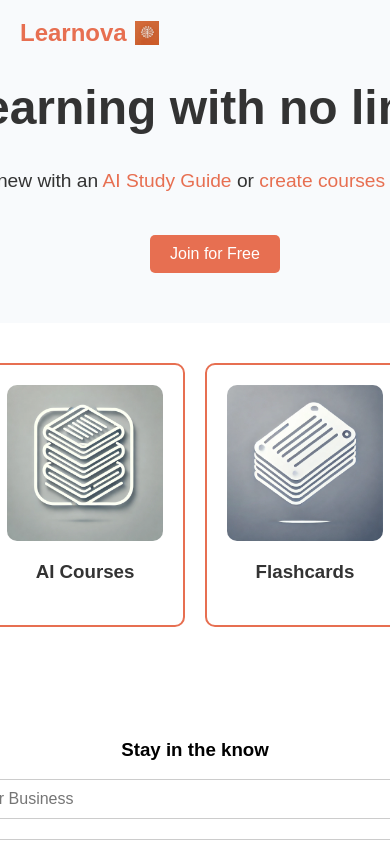
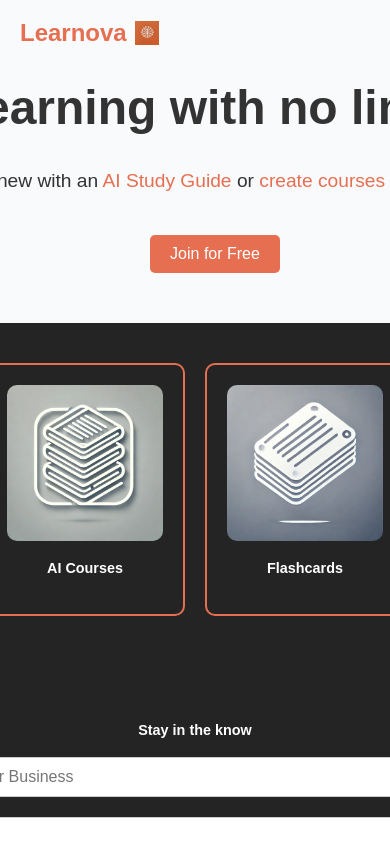
Before and after one commit to Zdrown/LearnovaComingSoon, a React (Vite) app: page / in a window 390 px wide. Shown: the top 844 px of the page. Built offline with nearby package versions, Linux system fonts and the light colour scheme.

Commit message:
Initial commit with updated theme (dark)

```diff
--- a/index.html
+++ b/index.html
@@ -9,11 +9,11 @@
     <meta name="description" content="Learnova is launching soon! Sign up to stay informed and be part of the future of learning." />
     <meta property="og:title" content="Learnova - Coming Soon" />
     <meta property="og:description" content="Learnova is launching soon! Sign up to stay informed and be part of the future of learning." />
-    <meta property="og:image" content="/path/to/preview-image.png" /> <!-- Replace with the path to your image -->
-    <meta property="og:url" content="https://your-domain.com" /> <!-- Replace with your domain -->
+    <meta property="og:image" content="/preview-image.png" /> <!-- Adjusted to the public folder path -->
+    <meta property="og:url" content="https://learnova.ai" /> <!-- Updated with your domain -->
 
     <!-- Favicon -->
-    <link rel="icon" type="image/png" href="/path/to/favicon.png" /> <!-- Replace with your favicon path -->
+    <link rel="icon" type="image/png" href="/favicon.png" /> <!-- Adjusted to the public folder path -->
 
     <!-- Theme Color for Mobile Browsers -->
     <meta name="theme-color" content="#007BFF" />
--- a/src/App.jsx
+++ b/src/App.jsx
@@ -43,12 +43,11 @@ function ComingSoon() {
         top: '0',
         left: '0'
       }}>
-        <h1 style={{ fontSize: '1.5em', fontWeight: 'bold', margin: '0', color: '#E76F51' }}>Learnova</h1>
+        <h1 className="header-logo" style={{ fontSize: '1.5em', fontWeight: 'bold', margin: '0', color: '#E76F51' }}>Learnova</h1>
         <img src="/learnovaicon.png" alt="icon" style={{ width: '24px', height: '24px', marginLeft: '8px' }} />
       </div>
-
       {/* Hero Section */}
-      <div style={{
+      <div className="hero-section" style={{
         padding: '50px 20px',
         backgroundColor: '#F8FAFC',
         textAlign: 'center',
@@ -58,7 +57,7 @@ function ComingSoon() {
         <p style={{ fontSize: '1.2em', marginTop: '10px' }}>
           Learn something new with an <span style={{ color: '#E76F51' }}>AI Study Guide</span> or <span style={{ color: '#E76F51' }}>create courses</span> for yourself and others
         </p>
-        <button style={{
+        <button className="button" style={{
           marginTop: '20px',
           padding: '10px 20px',
           fontSize: '1em',
@@ -88,7 +87,7 @@ function ComingSoon() {
           { title: 'Flashcards', imgSrc: '/flashcards.webp' },
           { title: 'Quizzes', imgSrc: '/quizzes.webp' }
         ].map((card, index) => (
-          <div key={index} style={{
+          <div key={index} className="informational-card" style={{
             padding: '20px',
             borderRadius: '10px',
             textAlign: 'center',
@@ -97,14 +96,14 @@ function ComingSoon() {
             boxSizing: 'border-box',
           }}>
             <img src={card.imgSrc} alt={card.title} style={{ width: '100%', borderRadius: '10px' }} />
-            <h3 style={{ color: '#333', marginTop: '10px' }}>{card.title}</h3>
+            <h3 style={{ color: '#ffff', marginTop: '10px' }}>{card.title}</h3>
           </div>
         ))}
       </div>
 
       {/* Form Section */}
-      <div style={{ maxWidth: '600px', margin: '20px auto', padding: '30px' }}>
-        <h3 style={{ color: '#000', fontWeight: 'bold', marginBottom: '10px', textAlign: 'center', marginBottom: '15px' }}>
+      <div className="form-section" style={{ maxWidth: '600px', margin: '20px auto', padding: '30px' }}>
+        <h3 style={{ color: '#ffff', fontWeight: 'bold', marginBottom: '10px', textAlign: 'center' , marginBottom: '15px'}}>
           Stay in the know
         </h3>
         <form onSubmit={handleSubmit} style={{ display: 'flex', flexDirection: 'column', gap: '20px' }}>
@@ -193,7 +192,7 @@ function ComingSoon() {
         </div>
       </div>
 
-      {/* Keyframes for scrolling animation */}
+      {/* Keyframes and Media Queries */}
       <style>
         {`
           @keyframes scrollMain {
@@ -201,33 +200,68 @@ function ComingSoon() {
             100% { transform: translateX(-100%); }
           }
 
-          /* Media queries for responsiveness */
+          /* Media Queries for Responsive Design */
           @media (max-width: 768px) {
             h1 {
-              font-size: 2.5em;
+              font-size: 2em;
             }
+
+            h3 {
+              font-size: 1em;
+            }
+
             .hero-section p {
               font-size: 1em;
             }
-            .hero-section button {
+
+            .button {
+              font-size: 0.9em;
               padding: 8px 16px;
-              font-size: 0.9em;
+            }
+
+            .informational-card {
+              width: 150px;
+              padding: 15px;
+            }
+
+            .header-logo {
+              font-size: 1.2em;
+            }
+
+            .form-section {
+              padding: 20px;
             }
           }
 
           @media (max-width: 480px) {
             h1 {
-              font-size: 2em;
+              font-size: 1.8em;
             }
+
+            h3 {
+              font-size: 0.9em;
+            }
+
             .hero-section p {
               font-size: 0.9em;
             }
-            .hero-section button {
+
+            .button {
+              font-size: 0.8em;
               padding: 6px 12px;
-              font-size: 0.8em;
             }
-            .informational-cards div {
-              width: 100%; /* Full width for smaller devices */
+
+            .informational-card {
+              width: 130px;
+              padding: 10px;
+            }
+
+            .header-logo {
+              font-size: 1em;
+            }
+
+            .form-section {
+              padding: 15px;
             }
           }
         `}
--- a/src/index.css
+++ b/src/index.css
@@ -1,5 +1,16 @@
 :root {
-  font-family: Inter, system-ui, Avenir, Helvetica, Arial, sans-serif;
+  --font-family: Inter, system-ui, Avenir, Helvetica, Arial, sans-serif;
+  --font-color-dark: rgba(255, 255, 255, 0.87);
+  --font-color-light: #213547;
+  --bg-color-dark: #242424;
+  --bg-color-light: #ffffff;
+  --link-color: #646cff;
+  --link-hover-color: #535bf2;
+  --button-bg-dark: #1a1a1a;
+  --button-bg-light: #f9f9f9;
+  --button-border-hover: #646cff;
+
+  font-family: var(--font-family);
   line-height: 1.5;
   font-weight: 400;
   color-scheme: light dark;
@@ -17,36 +28,42 @@ body, html {
   min-height: 100vh;
   min-width: 320px;
   font-family: inherit;
+  color: var(--font-color-dark);
+  background-color: var(--bg-color-dark);
 }
 
 a {
   font-weight: 500;
-  color: #646cff;
+  color: var(--link-color);
   text-decoration: inherit;
 }
+
 a:hover {
-  color: #535bf2;
+  color: var(--link-hover-color);
 }
 
 h1 {
-  font-size: 3.2em;
+  font-size: clamp(2em, 5vw, 3.2em); /* Responsive font sizing */
   line-height: 1.1;
 }
 
 button {
   border-radius: 8px;
   border: 1px solid transparent;
-  padding: 0.6em 1.2em;
+  padding: 0.75em 1.5em; /* Increased padding for accessibility */
   font-size: 1em;
   font-weight: 500;
   font-family: inherit;
-  background-color: #1a1a1a;
+  background-color: var(--button-bg-dark);
+  color: inherit;
   cursor: pointer;
   transition: border-color 0.25s;
 }
+
 button:hover {
-  border-color: #646cff;
+  border-color: var(--button-border-hover);
 }
+
 button:focus,
 button:focus-visible {
   outline: 4px auto -webkit-focus-ring-color;
@@ -54,13 +71,15 @@ button:focus-visible {
 
 @media (prefers-color-scheme: light) {
   :root {
-    color: #213547;
-    background-color: #ffffff;
+    color: var(--font-color-light);
+    background-color: var(--bg-color-light);
   }
+
   a:hover {
     color: #747bff;
   }
+
   button {
-    background-color: #f9f9f9;
+    background-color: var(--button-bg-light);
   }
 }
```
